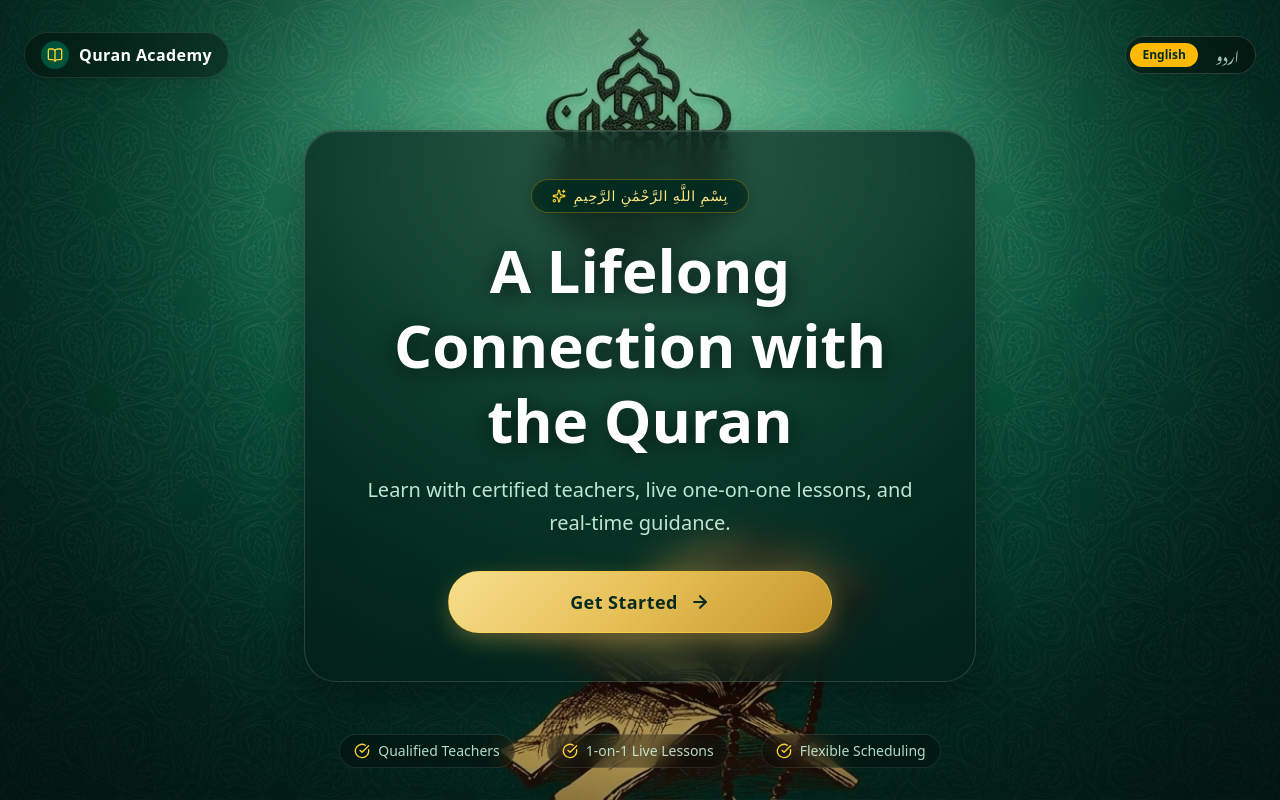
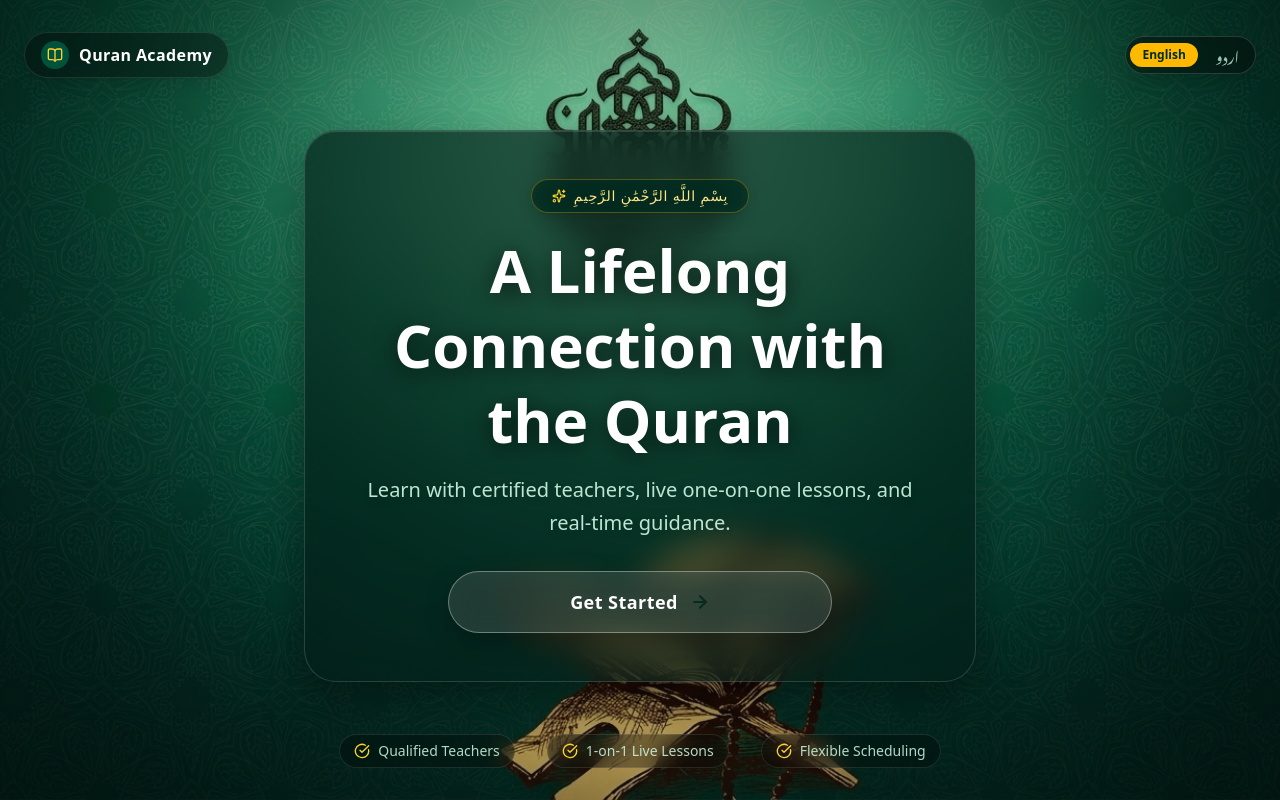
Before and after one commit to mdawoodali/QURAN-ACADEMY-APP, a Next.js app in the folder apps/web/: page / in a window 1280 px wide. Shown: the top 800 px of the page. Built offline with nearby package versions, Linux system fonts and the light colour scheme; a web font is replaced by a local one.

Commit message:
style(css): update welcome-cta-btn to non-golden default with golden on-click active state

```diff
--- a/apps/web/src/app/globals.css
+++ b/apps/web/src/app/globals.css
@@ -54,27 +54,37 @@ body {
 }
 
 
-/* Welcome Landing Page Button Styles using CSS :hover pseudo-class */
+/* Welcome Landing Page Button Styles using CSS :hover and :active pseudo-classes */
 .welcome-cta-btn {
-  background: linear-gradient(135deg, #f7df8e 0%, #e6be54 50%, #c4962c 100%);
-  color: #062b20;
-  box-shadow: 0 8px 24px -4px rgba(230, 190, 84, 0.45), 0 4px 6px -2px rgba(0, 0, 0, 0.3);
-  transition: all 0.3s cubic-bezier(0.16, 1, 0.3, 1);
+  background: rgba(255, 255, 255, 0.12);
+  color: #ffffff;
+  border: 1px solid rgba(255, 255, 255, 0.35);
+  backdrop-filter: blur(12px);
+  -webkit-backdrop-filter: blur(12px);
+  box-shadow: 0 8px 24px rgba(0, 0, 0, 0.3);
+  transition: all 0.25s cubic-bezier(0.16, 1, 0.3, 1);
   transform: translateY(0);
   cursor: pointer;
 }
 
 .welcome-cta-btn:hover {
-  background: linear-gradient(135deg, #fff2b2 0%, #f9d36e 50%, #d8aa38 100%);
-  box-shadow: 0 16px 36px -4px rgba(249, 211, 110, 0.7), 0 8px 16px -2px rgba(0, 0, 0, 0.4);
-  transform: translateY(-3px) scale(1.025);
-  filter: brightness(1.08);
+  background: rgba(255, 255, 255, 0.22);
+  border-color: rgba(255, 255, 255, 0.6);
+  color: #ffffff;
+  box-shadow: 0 12px 28px rgba(0, 0, 0, 0.4);
+  transform: translateY(-2px);
 }
 
-.welcome-cta-btn:active {
+/* Golden color ONLY active when clicked (:active pseudo-class and .is-active state) */
+.welcome-cta-btn:active,
+.welcome-cta-btn.is-active {
+  background: linear-gradient(135deg, #f7df8e 0%, #e6be54 50%, #c4962c 100%) !important;
+  color: #062b20 !important;
+  border-color: #f7df8e !important;
+  box-shadow: 0 0 32px rgba(247, 223, 142, 0.8), 0 4px 12px rgba(0, 0, 0, 0.4) !important;
   transform: translateY(1px) scale(0.98);
-  box-shadow: 0 4px 12px -2px rgba(230, 190, 84, 0.35);
 }
+
 
 .welcome-lang-btn {
   transition: all 0.25s ease-in-out;
```
